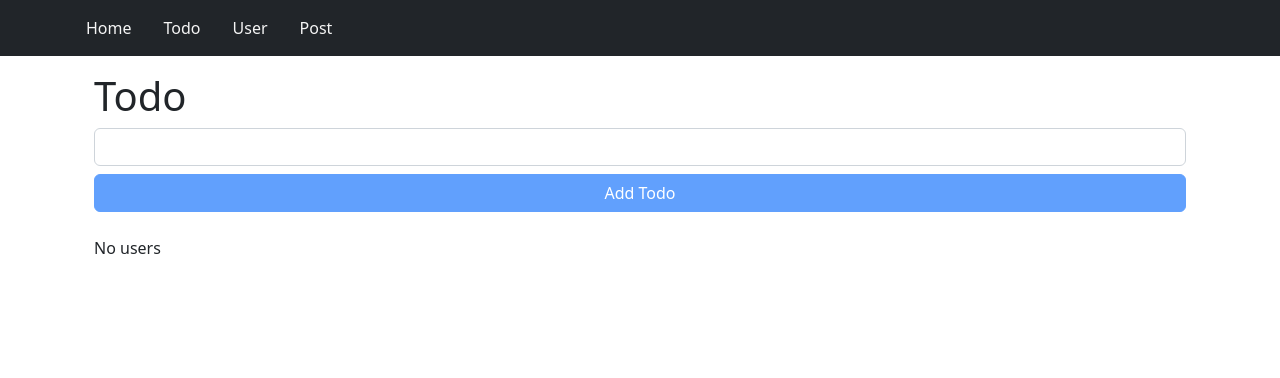
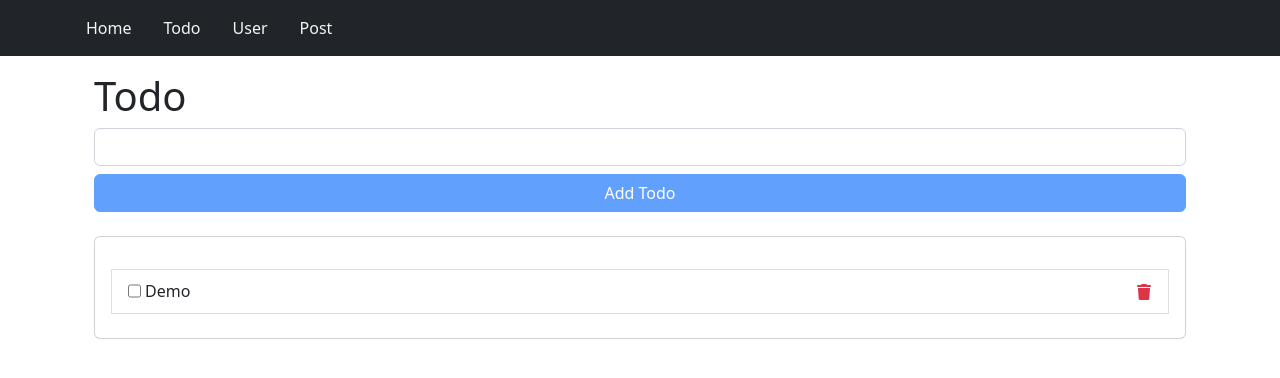
Before and after one commit to pin4eva/ng-user-todo, an Angular app: page /todos in a window 1280 px wide. Shown: the top 378 px of the page. Built offline with nearby package versions, Linux system fonts and the light colour scheme.

Commit message:
feat: splitted todo item component

```diff
--- a/src/app/pages/todo/todo-item.component.ts
+++ b/src/app/pages/todo/todo-item.component.ts
@@ -5,8 +5,18 @@ import { Todo } from 'src/app/models/todo.model';
   selector: 'todo-item',
   styleUrls: ['./todo.component.scss'],
   template: `
-    <li class="todo-list-item list-group-item mb-2">
-      {{ todo?.title }} <button class="btn text-danger app-icon" (click)="handleDelete(todo!.id)">close</button>
+    <li class="todo-list-item list-group-item mb-2" [ngClass]="todo?.completed ? 'text-decoration-line-through' : ''">
+      <div class="d-flex gap-1">
+        <input type="checkbox" (change)="handleCompleted()" [checked]="todo?.completed" />
+        <span class="btn btn p-0 border-0" *ngIf="!editMode" (dblclick)="editMode = true"> {{ todo?.title }}</span>
+        <input type="text" [(ngModel)]="todo!.title" *ngIf="editMode" />
+      </div>
+      <div>
+        <button *ngIf="!editMode" class="btn text-danger app-icon" (click)="handleDelete(todo!.id)">
+          <i class="fas fa-trash"></i>
+        </button>
+        <button *ngIf="editMode" class="btn text-danger app-icon" (click)="editMode = false">Save</button>
+      </div>
     </li>
   `,
 })
@@ -15,8 +25,17 @@ export class TodoItemComponent {
   todo: Todo | undefined;
   @Output()
   onDelete = new EventEmitter<number>();
+  editMode = false;
 
   handleDelete(id: number) {
     this.onDelete.emit(id);
   }
+
+  handleCompleted() {
+    if (this.todo) {
+      this.todo.completed = !this.todo?.completed;
+    }
+
+    console.log(this.todo);
+  }
 }
--- a/src/app/pages/todo/todo.component.html
+++ b/src/app/pages/todo/todo.component.html
@@ -12,13 +12,13 @@
     </form>
 
     <div class="mt-4">
-      <div class="card card-body" *ngIf="todos.length; else noUser">
+      <div class="card card-body" *ngIf="todos.length; else noTodos">
         <ul class="todo-list list-group" *ngFor="let todo of todos">
           <todo-item [todo]="todo" (onDelete)="onDelete(todo.id)" />
         </ul>
       </div>
 
-      <ng-template #noUser>No users</ng-template>
+      <ng-template #noTodos>No Todos</ng-template>
     </div>
   </div>
 </div>
--- a/src/app/pages/todo/todo.component.ts
+++ b/src/app/pages/todo/todo.component.ts
@@ -8,7 +8,7 @@ import { Todo } from 'src/app/models/todo.model';
 })
 export class TodoComponent implements OnInit {
   todo: Todo = { id: 0, completed: false, title: '' };
-  todos: Todo[] = [];
+  todos: Todo[] = [{ id: 0, title: 'Demo', completed: false }];
 
   ngOnInit(): void {}
 
@@ -28,8 +28,6 @@ export class TodoComponent implements OnInit {
   }
 
   onDelete(id: number) {
-    console.log(id);
-
-    // this.todos = this.todos.filter((todo) => todo.id !== id);
+    this.todos = this.todos.filter((todo) => todo.id !== id);
   }
 }
```
